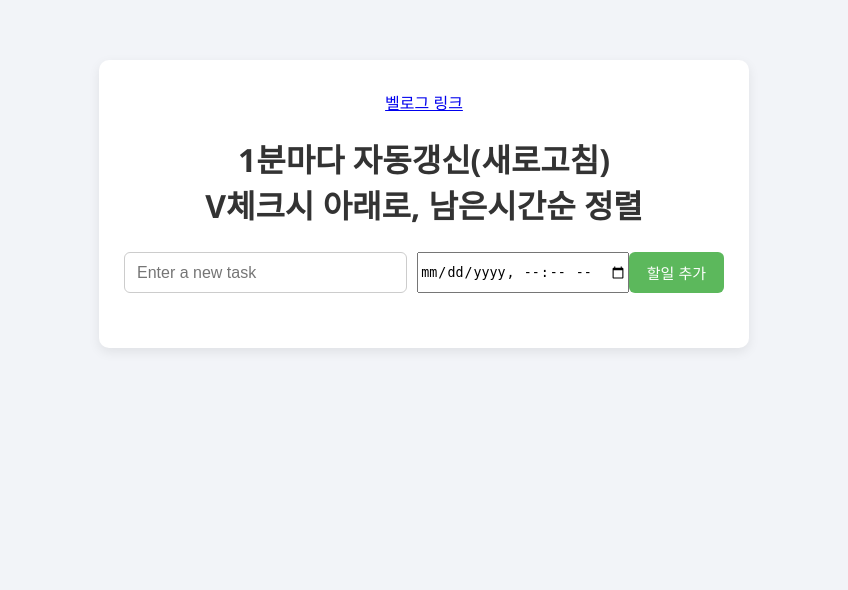
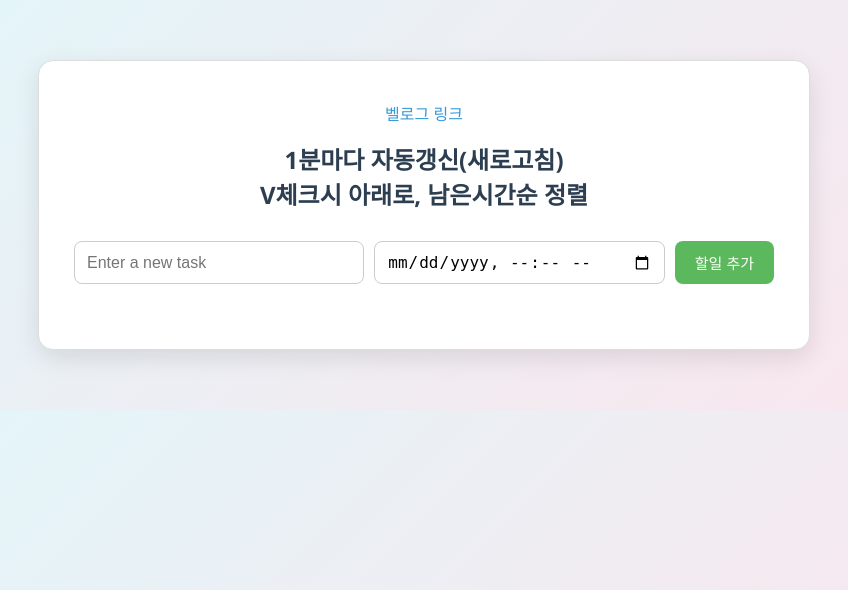
Before and after one commit to skymoon7337/LikeLionClass, a Spring Boot app: page / in a window 1280 px wide. Shown: the top 590 px of the page, without its empty margins (216-1064 px from the left). Run offline with Spring Boot 4, Linux system fonts and the light colour scheme.

Commit message:
css edit

```diff
--- a/src/main/resources/static/styles.css
+++ b/src/main/resources/static/styles.css
@@ -1,108 +1,128 @@
-/* 전체 레이아웃 및 배경 */
+/* 전체 배경 및 폰트 */
 body {
     margin: 0;
     padding: 0;
-    font-family: "Segoe UI", Tahoma, Geneva, Verdana, sans-serif;
-    background-color: #f2f4f8;
+    font-family: 'Segoe UI', Tahoma, Geneva, Verdana, sans-serif;
+    background: linear-gradient(135deg, #e0f7fa, #fce4ec);
 }
 
-/* 가운데 카드 형태의 컨테이너 */
+/* 가운데 카드 스타일 */
 .container {
-    max-width: 600px;
+    max-width: 700px;
     margin: 60px auto;
     background-color: #ffffff;
-    padding: 30px 25px;
-    box-shadow: 0 4px 12px rgba(0, 0, 0, 0.08);
-    border-radius: 10px;
+    padding: 40px 35px;
+    box-shadow: 0 8px 24px rgba(0, 0, 0, 0.1);
+    border-radius: 15px;
+    border: 1px solid #ddd;
 }
 
-/* 제목 */
+/* 제목 스타일 */
 h1 {
     text-align: center;
-    color: #333;
-    margin-bottom: 25px;
+    color: #2c3e50;
+    font-size: 24px;
+    margin-bottom: 30px;
+}
+
+/* 상단 링크 */
+.container > div:first-child {
+    margin-bottom: 15px;
+}
+.container a {
+    color: #3498db;
+    text-decoration: none;
+}
+.container a:hover {
+    text-decoration: underline;
 }
 
 /* 입력 폼 */
 form {
     display: flex;
+    flex-wrap: wrap;
+    gap: 10px;
     justify-content: center;
     margin-bottom: 25px;
 }
 
-input[type="text"] {
-    flex: 1;
+input[type="text"], input[type="datetime-local"] {
+    flex: 1 1 200px;
     padding: 10px 12px;
     font-size: 16px;
     border: 1px solid #ccc;
-    border-radius: 6px;
+    border-radius: 8px;
     outline: none;
-    margin-right: 10px;
     transition: border-color 0.2s;
 }
 
-input[type="text"]:focus {
+input[type="text"]:focus, input[type="datetime-local"]:focus {
     border-color: #5cb85c;
 }
 
 /* 버튼 스타일 */
 button {
-    padding: 10px 18px;
+    padding: 10px 20px;
     background-color: #5cb85c;
     color: #fff;
     border: none;
-    border-radius: 6px;
+    border-radius: 8px;
     font-size: 15px;
     cursor: pointer;
-    transition: background-color 0.3s ease;
+    transition: background-color 0.3s ease, transform 0.2s;
 }
 
 button:hover {
     background-color: #4cae4c;
+    transform: translateY(-1px);
 }
 
-/* 할 일 리스트 */
+/* 할일 리스트 */
 .todo-list ul {
-    list-style-type: none;
+    list-style: none;
     padding-left: 0;
 }
 
 .todo-list li {
     background-color: #f9f9f9;
-    padding: 12px 15px;
-    margin-bottom: 10px;
+    padding: 15px;
+    margin-bottom: 12px;
     border: 1px solid #e0e0e0;
-    border-radius: 6px;
+    border-radius: 10px;
     font-size: 16px;
     color: #333;
     display: flex;
+    flex-wrap: wrap;
     align-items: center;
-    gap: 10px;
+    gap: 12px;
 }
 
+/* 리스트 안의 각 form */
 .todo-list li form {
     display: flex;
     align-items: center;
-    gap: 5px;
+    gap: 6px;
     margin: 0;
 }
 
+/* 텍스트 입력 줄이기 */
 .todo-list li input[type="text"] {
-    height: 32px;
+    height: 34px;
     font-size: 14px;
-    padding: 5px 8px;
+    padding: 6px 10px;
 }
 
+/* 버튼 높이 */
 .todo-list li button {
-    height: 34px;
+    height: 36px;
     font-size: 14px;
-    padding: 5px 12px;
+    padding: 6px 14px;
 }
 
+/* 체크박스 스타일 */
 input[type="checkbox"] {
-    width: 18px;
-    height: 18px;
+    width: 20px;
+    height: 20px;
     accent-color: #5cb85c;
     cursor: pointer;
-    margin-right: 5px;
 }
```
